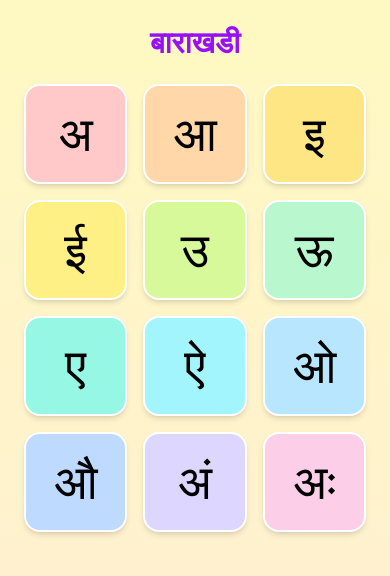
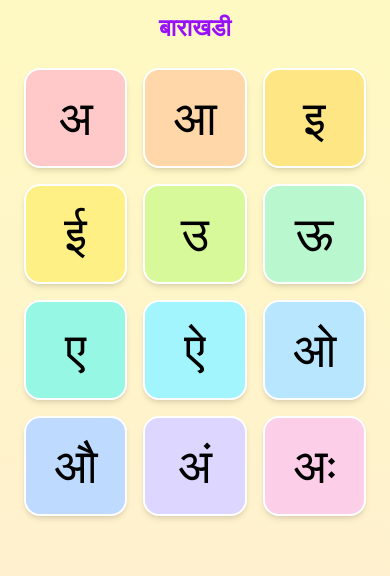
Before and after one commit to vishalkharjul/barakhadi, a React (Vite) app: page / in a window 390 px wide. Shown: the top 576 px of the page. Built offline with nearby package versions, Linux system fonts and the light colour scheme.

Commit message:
Reduce spacing for better mobile viewport fit

```diff
--- a/src/App.jsx
+++ b/src/App.jsx
@@ -32,13 +32,14 @@ function App() {
 
   return (
     <div className="min-h-screen bg-gradient-to-b from-yellow-100 to-orange-100">
-      <h1 className="text-3xl font-bold text-purple-600 text-center pt-6">
+        <h1 className="text-2xl font-bold text-purple-600 text-center pt-3">
+
         बाराखडी
       </h1>
 
       {selectedVowel ? (
-        <div className="text-center mt-4 px-6">
-          <p className="text-6xl mb-2">{selectedVowel.letter}</p>
+        <div className="text-center mt-2 px-6">
+          <p className="text-5xl mb-1">{selectedVowel.letter}</p>
           <TracingCanvas vowel={selectedVowel} />
           <div className="flex justify-center gap-3 mt-4">
             <button
```
